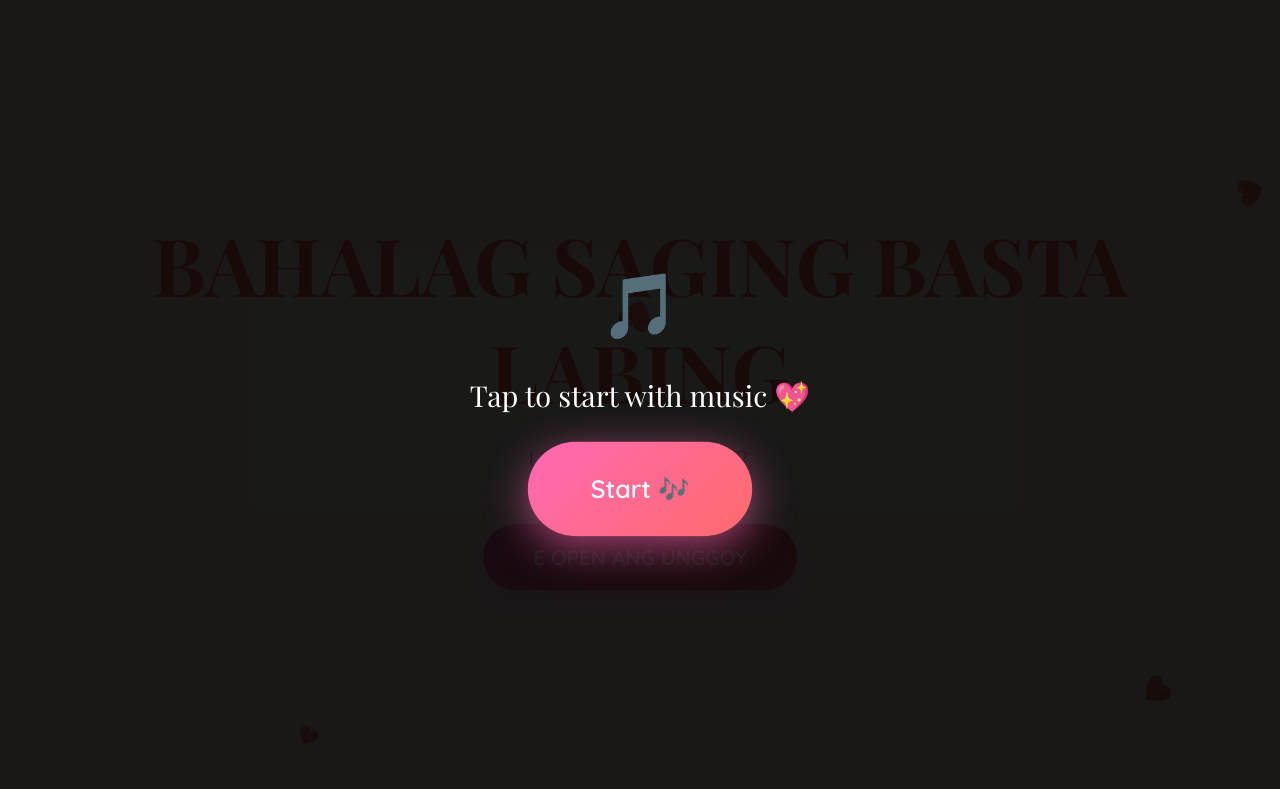
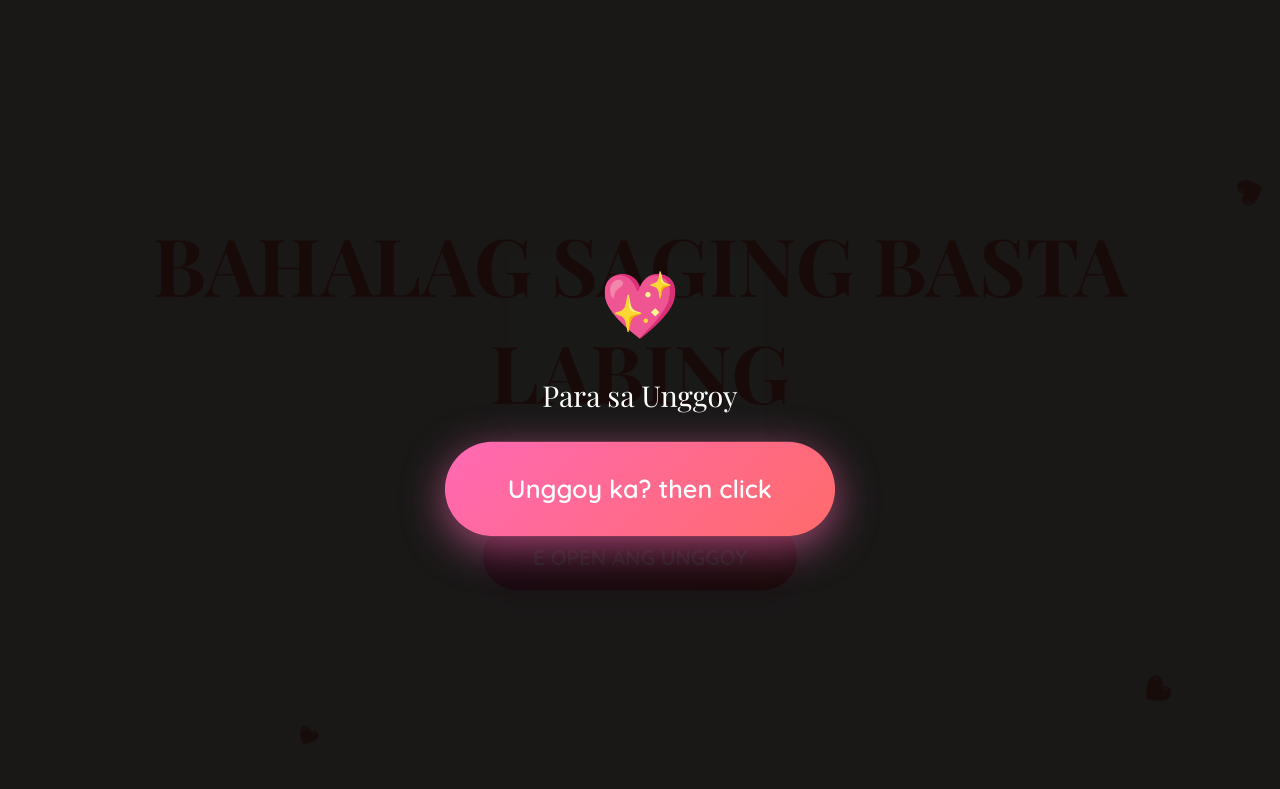
Before and after one commit to jolooooooooo/gift, a plain HTML site: page index.html in a window 1280 px wide. Shown: the top 789 px of the page. Drawn offline with nearby package versions, Linux system fonts and the light colour scheme.

Commit message:
Update music overlay content and button text

```diff
--- a/index.html
+++ b/index.html
@@ -588,9 +588,9 @@
 <body>
     <!-- Music Start Overlay -->
     <div class="music-overlay" id="musicOverlay">
-        <div class="music-overlay-emoji">🎵</div>
-        <div class="music-overlay-text">Tap to start with music 💖</div>
-        <button class="music-start-button" id="startMusicBtn">Start 🎶</button>
+        <div class="music-overlay-emoji">💖</div>
+        <div class="music-overlay-text">Para sa Unggoy</div>
+        <button class="music-start-button" id="startMusicBtn">Unggoy ka? then click</button>
     </div>
 
     <!-- Floating Hearts -->
```
